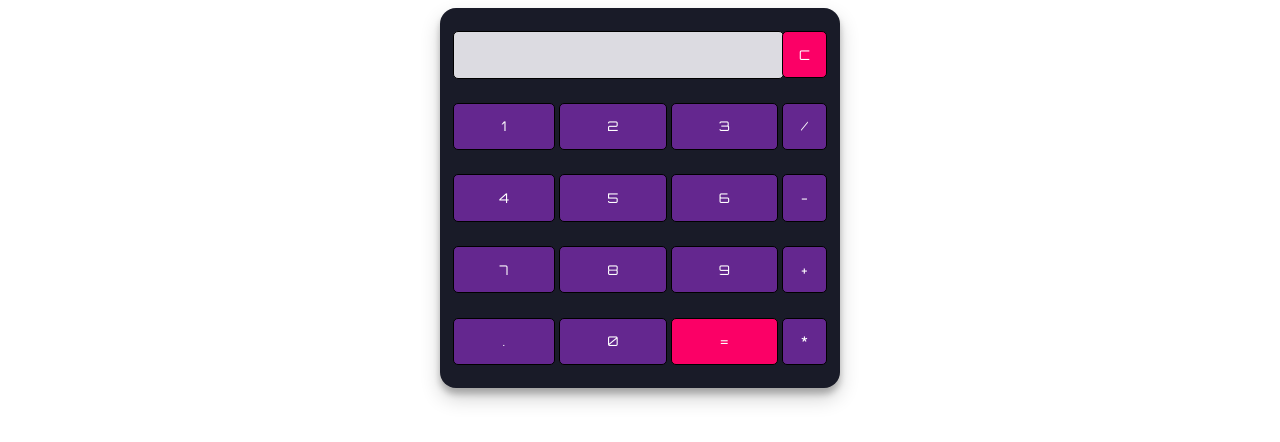
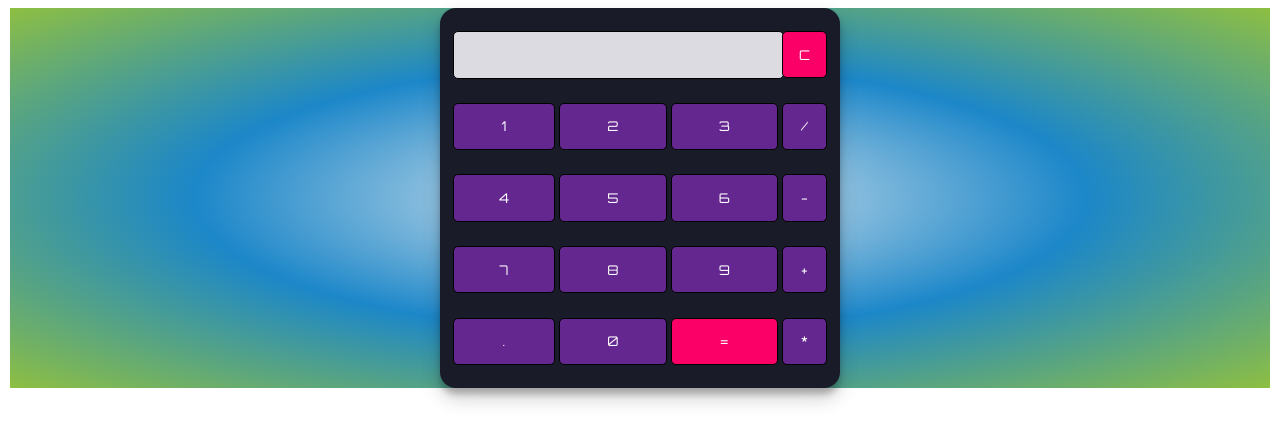
Before and after one commit to Okie2Ok/simple-calculator, a plain HTML site: page index.html in a window 1280 px wide. Drawn offline with Linux system fonts and the light colour scheme.

Commit message:
modified bg

```diff
--- a/index.html
+++ b/index.html
@@ -8,7 +8,7 @@
 </head>
 
 <body>
-
+<div id="grad">
 <table class="calculator" >
 <tr>
 <td colspan="3"> <input class="display-box" type="text" id="result" disabled /> </td>
@@ -44,7 +44,7 @@
 <td> <input type="button" value="*" onclick="display('*')" /> </td>
 </tr>
 </table>
-
+</div>
 <script type="text/javascript" src="script.js"></script>
 
 </body>
--- a/styles.css
+++ b/styles.css
@@ -1,5 +1,9 @@
 @import url('https://fonts.googleapis.com/css2?family=Orbitron&display=swap');
-
+#grad {
+margin: 2px;
+background-color: grey;
+background-image: radial-gradient(#e6ebef, #1c87c9, #8ebf42);
+}
 .calculator {
 padding: 10px;
 border-radius: 1em;
```
